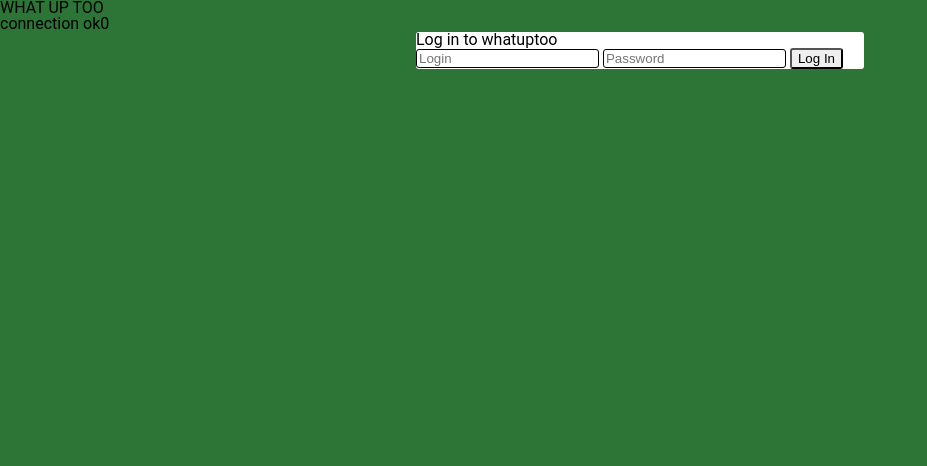
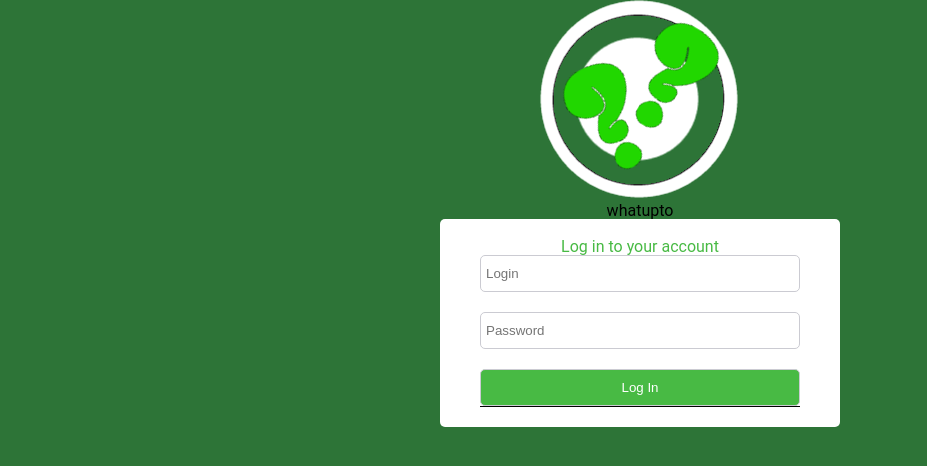
Before and after one commit to Maj333/whatupto, a PHP site: page / in a window 1280 px wide. Shown: the top 466 px of the page, without its empty margins (0-927 px from the left). Run offline with PHP 8.4, Linux system fonts and the light colour scheme; data that the repository does not hold is empty.

Commit message:
css changes

```diff
--- a/css/login.css
+++ b/css/login.css
@@ -2,18 +2,51 @@ body {
     background-color: #2D7437;
 }
 
+.login-logo {
+    margin: 0 auto;
+    width: 50%;
+    text-align: center;
+}
+
+.login-logo span {
+    display: block;
+}
+
 .login-wrapper {
     background-color: #FFFFFF;
-    width: 35%;
+    width: 50%;
+    max-width: 400px;
     margin: 0 auto;
-    border-radius: 3px;
+    border-radius: 5px;
+    padding: 20px 40px;
+    box-sizing: border-box;
+}
+
+.login-form {
+    border-bottom: 1px solid ;
 }
 
 .login-field {
-    border-radius: 3px;
-    border: 1px solid;
+    border-radius: 5px;
+    border: 1px solid #CBCBD2;
+    display: block;
+    width: 100%;
+    margin-bottom: 20px;
+    padding: 10px 5px;
+    box-sizing: border-box;
 }
 
 .login-button {
-    border-radius: 3px;
+    border-radius: 5px;
+    background-color: #48BA44;
+    border: 1px solid #CBCBD2;
+    width: 100%;
+    padding: 10px 5px;
+    color: #FFFFFF;
 }
+
+.login-title {
+    text-align: center;
+    font-weight: normal;
+    color: #48BA44;
+}
--- a/index.php
+++ b/index.php
@@ -7,33 +7,18 @@
     <meta http-equiv="X-UA-Compatible" content="ie=edge">
     <link rel="stylesheet" type="text/css" href="css/main.css">
     <link rel="stylesheet" type="text/css" href="css/login.css">
-    <title>whatuptoo</title>
+    <title>whatupto</title>
 </head>
 <body>
-<h1>WHAT UP TOO</h1>
-<?php
-error_reporting(-1);
-ini_set('display_errors', 'On');
-require 'engine/connect.php';
-$Connnection = new connect();
-$result = mysqli_query($Connnection->connection, "kurwa");
-print_r(mysqli_num_rows($result));
-
-while ($row = mysqli_fetch_assoc($result)) {
-    echo $row[0];
-    echo $row[1];
-}
-
-
-//$Connnection->closeConnection();
-?>
+<h1 class="login-logo"><img src="img/loga.png" alt="logo"><span>whatupto</span></h1>
 <div class="login-wrapper">
-    <h2 class="login-title">Log in to whatuptoo</h2>
+    <h2 class="login-title">Log in to your account</h2>
     <form class="login-form" action="./engine/login.php" method="POST">
         <input class="login-field" type="text" placeholder="Login">
         <input class="login-field" type="password" placeholder="Password">
         <button class="login-button" type="submit">Log In</button>
     </form>
+
 </div>
 </body>
 </html>
```
